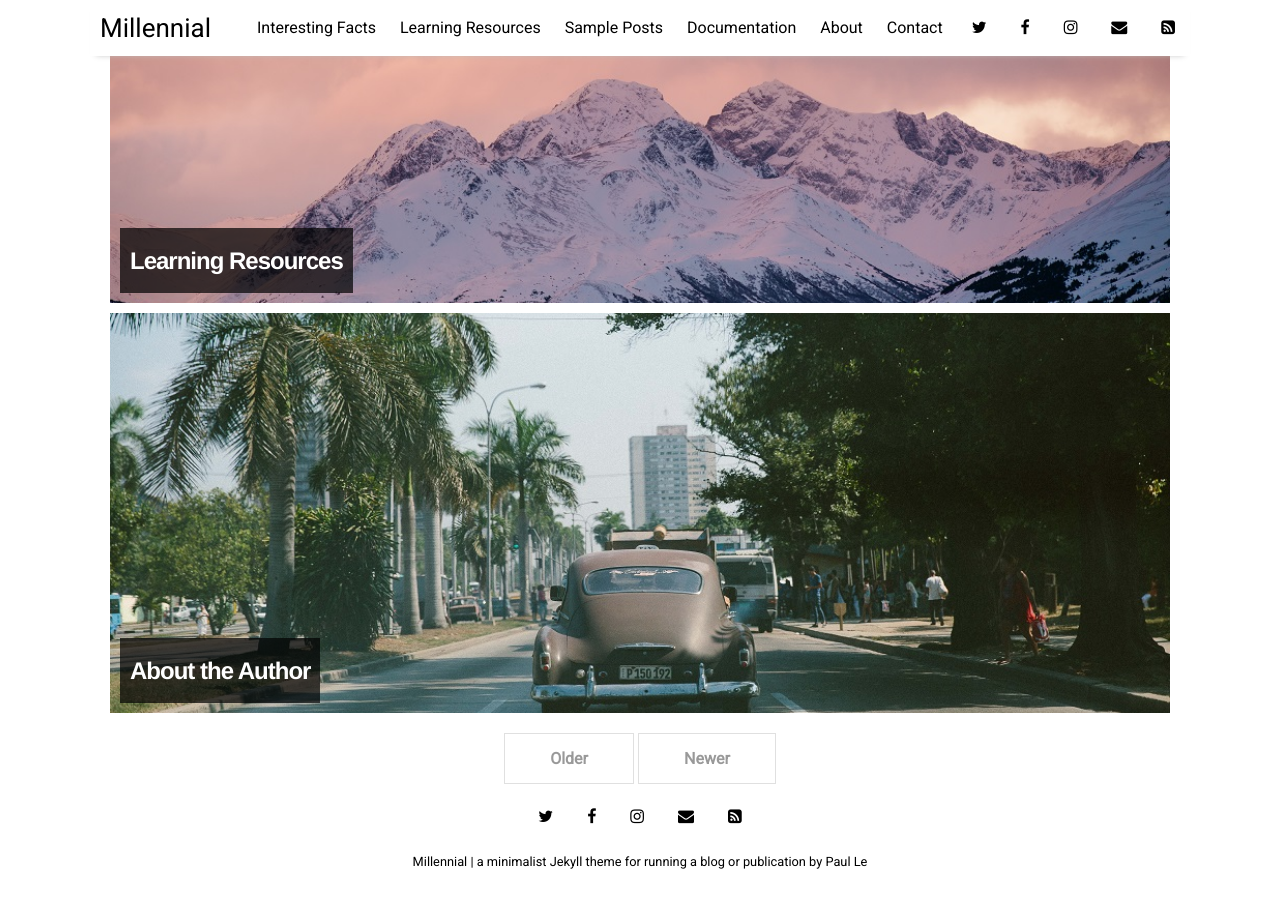
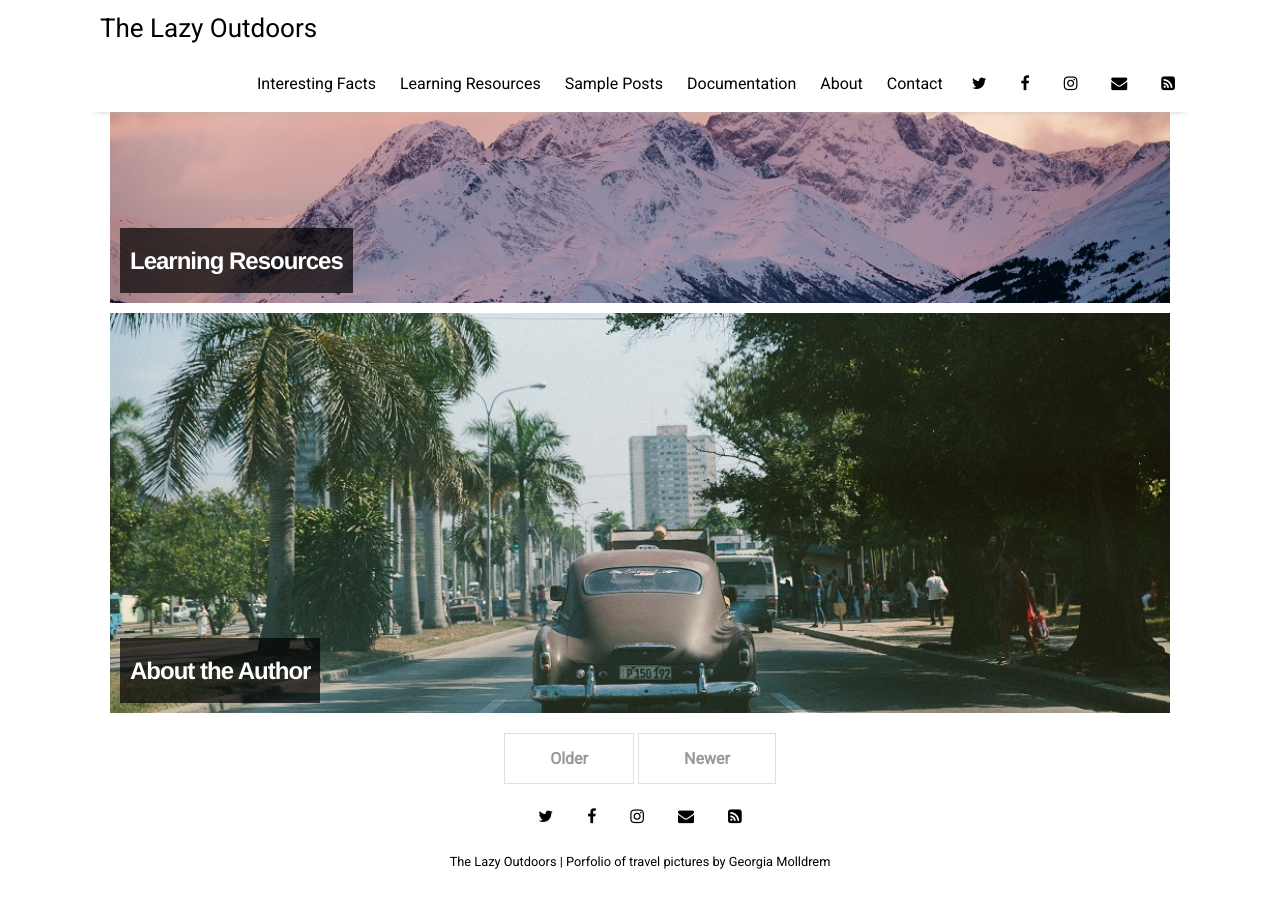
Before and after one commit to grmolldrem/TheLazyOutdoors, a Jekyll site: the page built from index.html, in a window 1280 px wide and 900 px high, scrolled down 1398 px. Built offline with Jekyll 4.4.1, drawn with Linux system fonts in a browser that asks for light colours; nearby versions of some CDN libraries; the list of posts is cut into pages by our own code.

Commit message:
Update _config.yml

```diff
--- a/_config.yml
+++ b/_config.yml
@@ -10,9 +10,9 @@ permalink:           /:title
 plugins:             [jekyll-paginate, jekyll-sitemap, jekyll-feed, jekyll-seo-tag]
 
 # Customise atom feed settings (this is where Jekyll-Feed gets configuration information)
-title:		           "Millennial"
-description:	       "a minimalist Jekyll theme for running a blog or publication"
-author:              "Paul Le"
+title:		           "The Lazy Outdoors"
+description:	       "Porfolio of travel pictures"
+author:              "Georgia Molldrem"
 
 domain: "thelazyoutdoors.com"
 url: "https://thelazyoutdoors.com"
```
